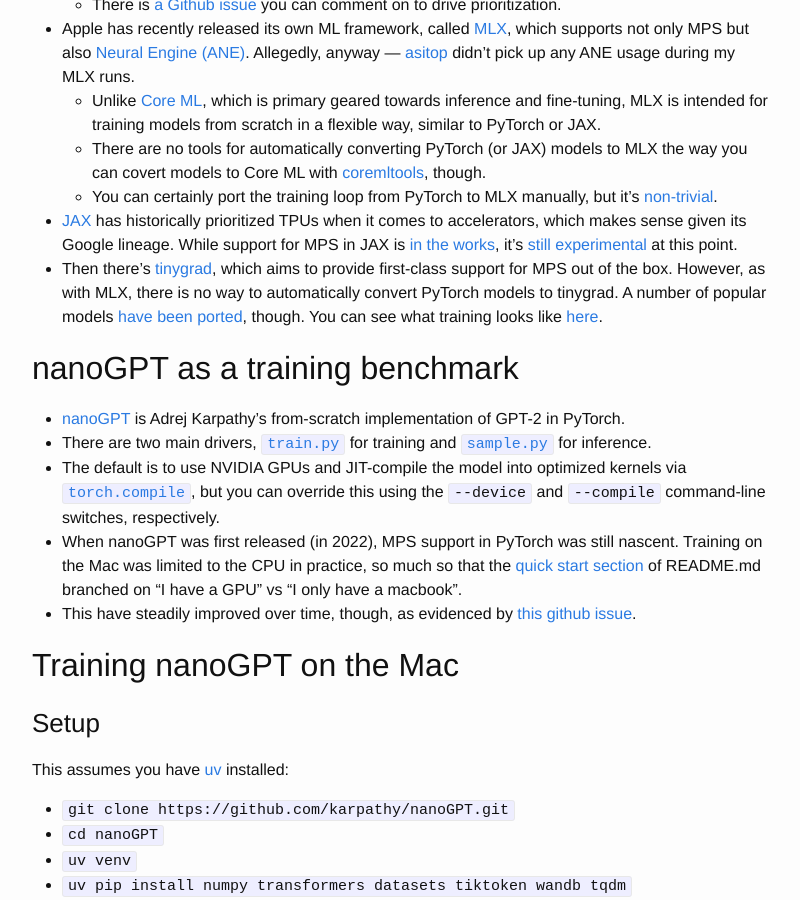
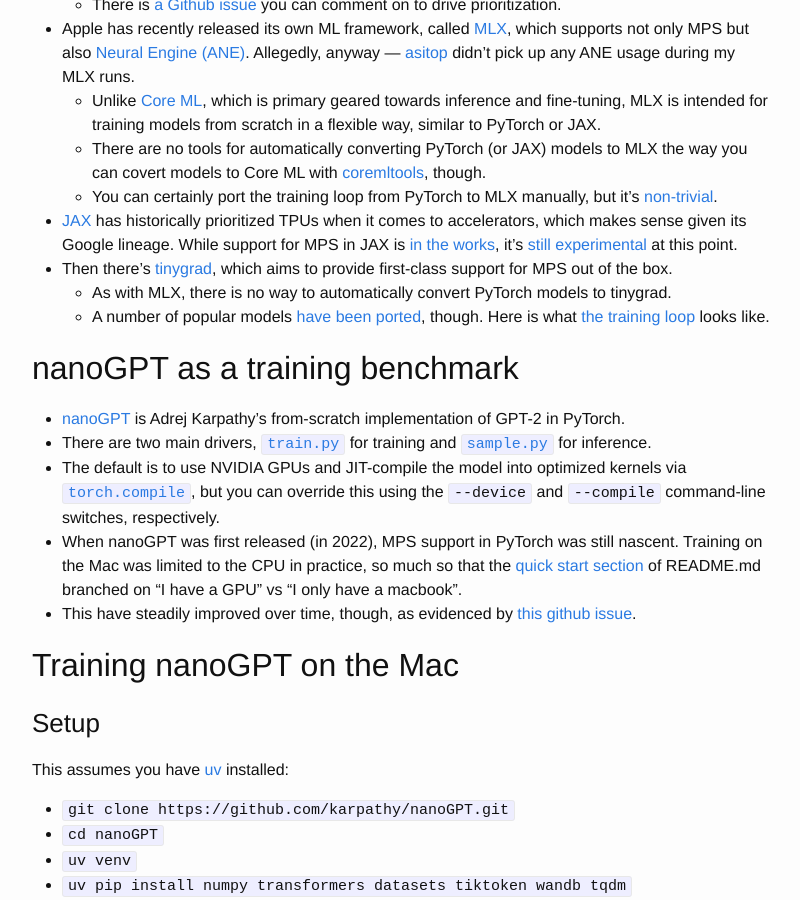
Before and after one commit to vglazer/vglazer.github.io, a Jekyll site: the page built from _posts/2025-09-16-state-of-training-on-metal.md, in a window 1280 px wide and 900 px high, scrolled down 974 px. Shown: the whole window, without its empty margins (238-1038 px from the left). Built offline with Jekyll 4.4.1, drawn with Linux system fonts in a browser that asks for light colours; nearby versions of some CDN libraries.

Commit message:
More rewording

```diff
--- a/_posts/2025-09-16-state-of-training-on-metal.md
+++ b/_posts/2025-09-16-state-of-training-on-metal.md
@@ -26,7 +26,9 @@ categories: metal jax pytorch llms nanogpt tinygrad mlx ane asitop
   - There are no tools for automatically converting PyTorch (or JAX) models to MLX the way you can covert models to Core ML with [coremltools](https://github.com/apple/coremltools), though.
   - You can certainly port the training loop from PyTorch to MLX manually, but it's [non-trivial](https://github.com/pranavjad/mlx-gpt2).
 - [JAX](https://github.com/jax-ml/jax) has historically prioritized TPUs when it comes to accelerators, which makes sense given its Google lineage. While support for MPS in JAX is [in the works](https://developer.apple.com/metal/jax/), it's [still experimental](https://github.com/jax-ml/jax?tab=readme-ov-file#supported-platforms) at this point.
-- Then there's [tinygrad](https://github.com/tinygrad/tinygrad), which aims to provide first-class support for MPS out of the box. However, as with MLX, there is no way to automatically convert PyTorch models to tinygrad. A number of popular models [have been ported](https://docs.tinygrad.org/showcase/), though. You can see what training looks like [here](https://docs.tinygrad.org/mnist/#training-the-model).
+- Then there's [tinygrad](https://github.com/tinygrad/tinygrad), which aims to provide first-class support for MPS out of the box.
+  - As with MLX, there is no way to automatically convert PyTorch models to tinygrad.
+  - A number of popular models [have been ported](https://docs.tinygrad.org/showcase/), though. Here is what [the training loop](https://docs.tinygrad.org/mnist/#training-the-model) looks like.
 
 ## nanoGPT as a training benchmark
 
```
